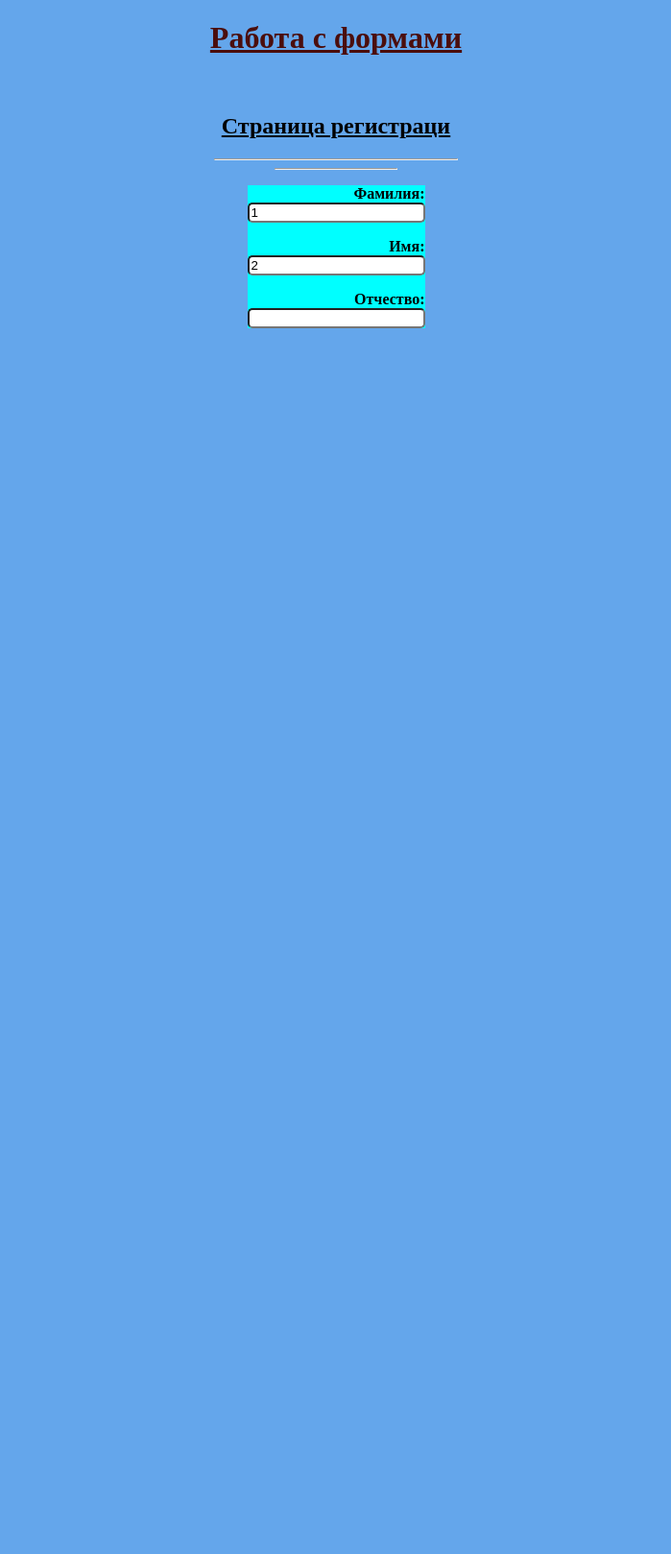
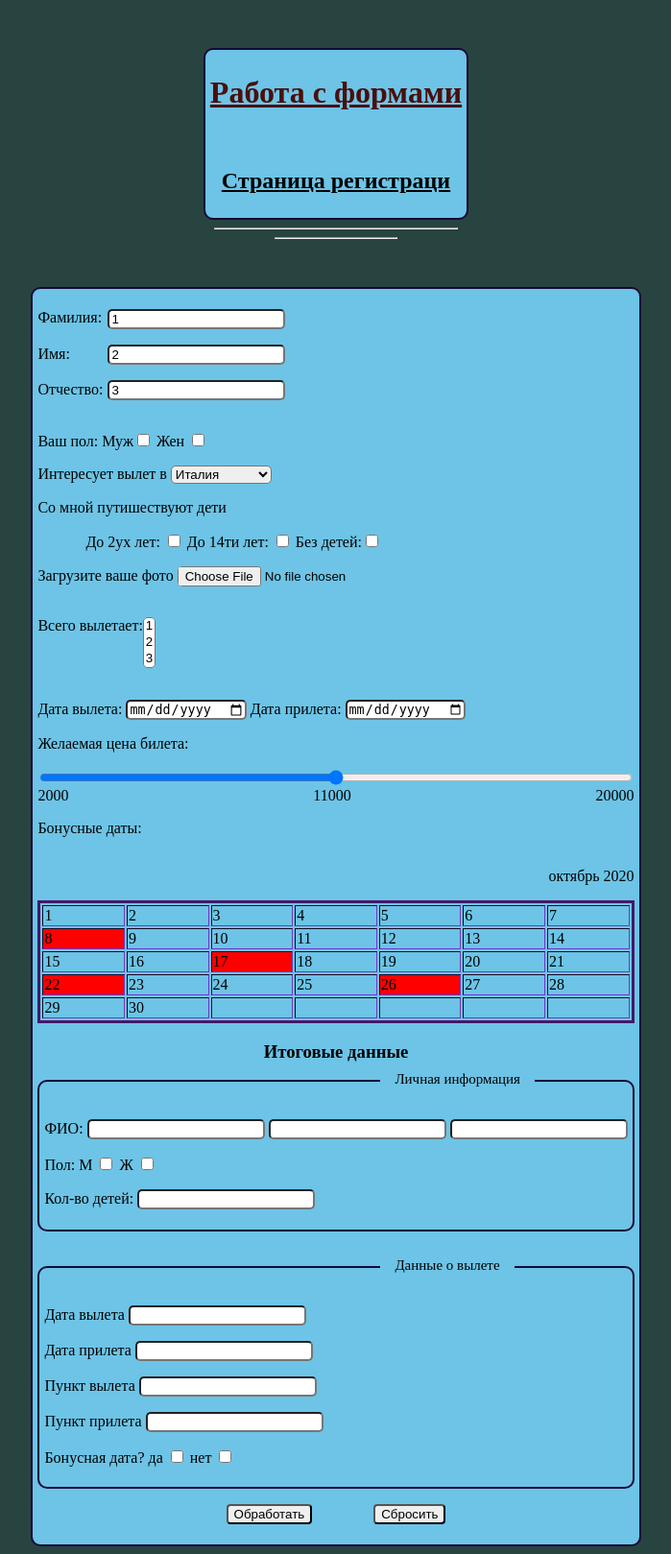
Before and after one commit to sugaryDev/flaskProject, a Flask app: page / in a window 1280 px wide. Shown: the whole page at 96% size, without its empty margins (290-989 px from the left). Before the commit the page ends 342 px from the top, so only its background shows below. Run offline with Flask 2, Linux system fonts and the light colour scheme.

Commit message:
add template, static path, make site4.html

```diff
--- a/app.py
+++ b/app.py
@@ -1,12 +1,17 @@
 from flask import Flask, render_template, request
+import os
 
-app = Flask(__name__)
+TEMPLATE_DIR = os.path.abspath("C:/Users/posta/PycharmProjects/flaskProject/templates")
+STATIC_DIR = os.path.abspath("C:/Users/posta/PycharmProjects/flaskProject/templates/static")
+
+app = Flask(__name__, template_folder=TEMPLATE_DIR, static_folder=STATIC_DIR)
+app.config['SEND_FILE_MAX_AGE_DEFAULT'] = 0
 
 
 @app.route('/')
 @app.route('/index')
 def index():
-    return render_template('site4.html', name="Незнакомец")
+    return render_template('site4.html')
 
 
 if __name__ == '__main__':
@@ -17,4 +22,4 @@ if __name__ == '__main__':
 def welcome():
     if request.method == 'POST':
         name = request.form.get('name')
-    return render_template('site4.html', name=name)
+    return render_template('site4.html', name=name, )
--- a/static/css/master2.css
+++ /dev/null
@@ -1,26 +0,0 @@
-body{
- background-color: #64a6eb;
-}
-h1{
-  color: #4b0e0c
-}
-input{
-    border-radius: 5px;
-}
-.FIO{
-    margin-left: auto;
-    margin-right: auto;
-    width: min-content;
-    height: min-content;
-
-    background-color: #bd183a;
-}
-.fio_nam {
-    background-color: aqua;
-}
-.field{
-    text-align: right;
-}
-.field2{
-    text-align: left;
-}
--- a/templates/site4.html
+++ b/templates/site4.html
@@ -6,17 +6,156 @@
     <title>Работа с формами</title>
 </head>
 <body>
-    <h1 align = "center"><u>Работа с формами</u></h1>
+<div class="head">
+    <h1 align="center"><u>Работа с формами</u></h1>
     <br>
     <h2 align="center"><u>Страница регистраци</u></h2>
-    <hr width = "20%">
-    <hr width = "10%">
-      <div class="FIO">
+</div>
+
+<hr width="20%">
+<hr width="10%">
+
+<div class="all">
     <form>
-          <div class="fio_nam">
-              <div class = "field"><p class="reg_item"><strong>Фамилия:</strong><input maxlength="20" type="text" name="name" value="1"></p></div>
-              <div class = "field"><p class="reg_item"><strong>Имя:</strong><input maxlength="15" type="text" name="firstname" value="2"> </p></div>
-              <div class = "field"><p class="reg_item"><strong>Отчество:</strong><input type="text" name="lastname" value=""3></p></div>
+        <div class="FIO2">
+            <div class="names">
+                <div class="name1"><p>Фамилия:</p></div>
+                <div class="name2"><p>Имя:</p></div>
+                <div class="name3"><p>Отчество:</p></div>
+            </div>
+            <div class="inputs">
+                <p><input class="input1" maxlength="20" type="text" name="name" value="1"></p>
+                <p><input class="input1" maxlength="25" type="text" name="name" value="2"></P>
+                <p><input class="input1" type="text" name="name" value="3"></p>
+            </div>
+        </div>
+
+        <div class="sex">
+            <p>Ваш пол: Муж<input type="checkbox" name="male" value="1"> Жен <input type="checkbox" name="female"
+                                                                                    value=""></p>
+        </div>
+
+        <div class="vilet">
+            <p>Интересует вылет в <select>
+                <option>Италия</option>
+                <option>Франция</option>
+                <option>Германия</option>
+                <option>США</option>
+                <option>ОАЭ</option>
+                <option>Сомали</option>
+                <option>Камбоджа</option>
+                <option>Древний Рим</option>
+                <option>Финляндия</option>
+                <option>Антарктида</option>
+            </select></p>
+        </div>
+
+        <p class="childrenText">Со мной путишествуют дети</p>
+        <div class="childrenChek">
+            <p>До 2ух лет: <input type="checkbox" name="2" value=""> До 14ти лет: <input type="checkbox" name="14"
+                                                                                         value=""> Без детей:<input
+                    type="checkbox" name="none" value=""></p>
+        </div>
+
+        <div class="file">
+            <p>Загрузите ваше фото <input type="file" name=" " value=" " accept="image/*"></p>
+        </div>
+
+        <div class="allMate"><p>Всего вылетает:</p>
+            <p><select size="3">
+                <option>1</option>
+                <option>2</option>
+                <option>3</option>
+                <option>4</option>
+                <option>5</option>
+                <option>6</option>
+            </select></p>
+        </div>
+
+        <p>Дата вылета: <input type="date"> Дата прилета: <input type="date"></p>
+
+        <p>Желаемая цена билета:</p>
+        <div class="range">
+            <input type="range" min="2000" max="20000" step="50" list="value">
+            <div class="range2">
+                <div class="textRange1">2000</div>
+                <div class="textRange2">11000</div>
+                <div class="textRange3">20000</div>
+            </div>
+
+            <p>Бонусные даты:</p>
+            <p align="right">октябрь 2020</p>
+            <table class="table1" border="5px">
+                <tr>
+                    <td>1</td>
+                    <td>2</td>
+                    <td>3</td>
+                    <td>4</td>
+                    <td>5</td>
+                    <td>6</td>
+                    <td>7</td>
+                </tr>
+                <tr>
+                    <td bgcolor="red">8</td>
+                    <td>9</td>
+                    <td>10</td>
+                    <td>11</td>
+                    <td>12</td>
+                    <td>13</td>
+                    <td>14</td>
+                </tr>
+                <tr>
+                    <td>15</td>
+                    <td>16</td>
+                    <td bgcolor="red">17</td>
+                    <td>18</td>
+                    <td>19</td>
+                    <td>20</td>
+                    <td>21</td>
+                </tr>
+                <tr>
+                    <td bgcolor="red">22</td>
+                    <td>23</td>
+                    <td>24</td>
+                    <td>25</td>
+                    <td bgcolor="red">26</td>
+                    <td>27</td>
+                    <td>28</td>
+                </tr>
+                <tr>
+                    <td>29</td>
+                    <td>30</td>
+                    <td></td>
+                    <td></td>
+                    <td></td>
+                    <td></td>
+                    <td></td>
+                </tr>
+            </table>
+        </div>
+
+        <h3 align="center">Итоговые данные</h3>
+
+        <div class="selfInfo">
+            <span class="borderWord">Личная информация</span>
+            <p>ФИО: <input> <input> <input></p>
+            <p>Пол: М <input type="checkbox"> Ж <input type="checkbox"></p>
+            <p>Кол-во детей: <input></p>
+        </div>
+        <br><br>
+        <div class="flightData">
+            <span class="borderWord">Данные о вылете</span>
+            <p>Дата вылета <input></p>
+            <p>Дата прилета <input></p>
+            <p>Пункт вылета <input></p>
+            <p>Пункт прилета <input></p>
+            <p>Бонусная дата? да <input type="checkbox"> нет <input type="checkbox"></p>
+        </div>
+        <div class="buttons">
+            <p>
+                <button class="but" type="submit">Обработать</button>
+                <button class="but" type="reset">Сбросить</button>
+            </p>
         </div>
     </form>
 </div>
--- /dev/null
+++ b/templates/static/css/master2.css
@@ -0,0 +1,159 @@
+body {
+    background-color: #284440;
+}
+h1 {
+    color: #4b0e0c
+}
+input {
+    border-radius: 5px;
+}
+tr {
+    border-color: #402075
+}
+div{
+
+}
+select {
+    border-radius: 5px;
+}
+.FIO2 {
+    display: flex;
+    flex-direction: row;
+    margin-right: auto;
+    width: min-content;
+    height: min-content;
+}
+
+.names {
+    display: flex;
+    flex-direction: column;
+
+
+}
+
+.inputs {
+    margin-left: 5px
+}
+
+.name1 {
+    height: 38px;
+
+}
+
+.name2 {
+    height: 37px;
+
+}
+
+.childrenChek {
+    margin-left: 50px;
+}
+
+.head {
+    background-color: #6dc4e6;
+    border: solid;
+    padding: 5px;
+    border-width: 2px;
+    border-color: #140938;
+    border-radius: 10px;
+    border-radius: 10px;
+    margin-top: 50px;
+    margin-right: auto;
+    margin-left: auto;
+    width: max-content;
+    height: max-content;
+}
+
+.all {
+    background-color: #6dc4e6;
+    border: solid;
+    padding: 5px;
+    border-width: 2px;
+    border-color: #140938;
+    border-radius: 10px;
+    margin-top: 50px;
+    margin-left: auto;
+    margin-right: auto;
+    width: max-content;
+    height: max-content;
+}
+
+.allMate {
+    display: flex;
+    flex-direction: row;
+}
+
+.range {
+    margin-left: auto;
+    margin-right: auto;
+    display: flex;
+    flex-direction: column;
+}
+
+.range2 {
+    display: flex;
+    flex-direction: row;
+}
+
+.textRange1 {
+    text-align: left;
+    margin-left: 0;
+    margin-right: auto;
+}
+
+.textRange2 {
+    margin-left: auto;
+    margin-right: auto;
+    text-align: center;
+}
+
+.textRange3 {
+    margin-left: auto;
+    margin-right: 0;
+    text-align: right;
+}
+
+.table1 {
+    border: solid;
+    border-color: #431969;
+}
+
+.selfInfo {
+    border: solid;
+    padding: 5px;
+    border-width: 2px;
+    border-color: #140938;
+    border-radius: 10px;
+    border-radius: 10px;
+}
+
+.flightData {
+    border: solid;
+    padding: 5px;
+    border-width: 2px;
+    border-color: #140938;
+    border-radius: 10px;
+    border-radius: 10px;
+}
+
+.borderWord {
+    font-size: 15px;
+    color: #000;
+    background-color: #6dc4e6;
+    padding: 5px 15px;
+    position: relative;
+    bottom: 17px;
+    left: 350px;
+}
+
+.buttons {
+    text-align: center;
+    margin-left: auto;
+    margin-right: auto;
+}
+
+.but {
+    border-radius: 4px;
+    margin-left: 30px;
+    margin-right: 30px;
+}
```
Also changed, not shown: static/css/master.css (deleted, +0 -23 lines), templates/site3.html (+5 -5 lines), templates/static/source/atb.jpg (renamed from static/source/atb.jpg), templates/static/source/home.jpg (renamed from static/source/home.jpg), templates/static/source/human.jpg (renamed from static/source/human.jpg), templates/static/source/linux.jpg (renamed from static/source/linux.jpg), templates/static/source/lurk.png (renamed from static/source/lurk.png), 4 other files. Lines whose indentation alone changed are shown as unchanged.
